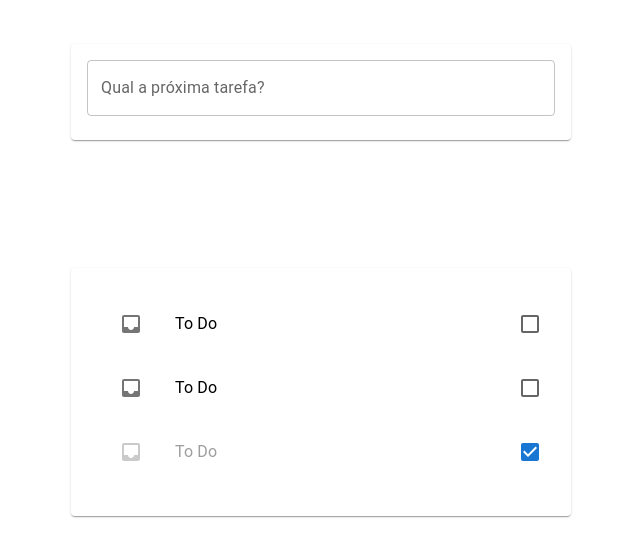
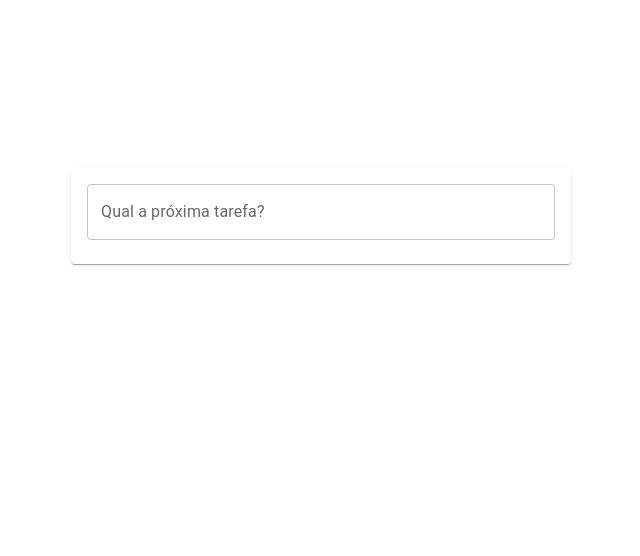
Before and after one commit to guilhXavier/todo-app, a React (Vite) app: page / in a window 1280 px wide. Shown: the part 120-676 px from the top of the page, without its empty margins (319-959 px from the left). Built offline with nearby package versions, Linux system fonts and the light colour scheme.

Commit message:
feat: add use hook to create to-do

```diff
--- a/src/App.tsx
+++ b/src/App.tsx
@@ -1,19 +1,16 @@
 import "./App.css";
+
 import { ToDoForm } from "./components/ToDoForm";
 import { ToDoList } from "./components/ToDoList";
+import { useToDo } from "./hooks/useToDo";
 
 function App() {
+  const { toDos } = useToDo();
+
   return (
     <>
       <ToDoForm />
-      <ToDoList
-        toDos={[
-          { id: 1, title: "To Do", isCompleted: false },
-          { id: 2, title: "To Do", isCompleted: false },
-          { id: 3, title: "To Do", isCompleted: true },
-        ]}
-        onChange={() => {}}
-      />
+      <ToDoList toDos={toDos} onChange={() => {}} />
     </>
   );
 }
--- a/src/components/ToDoForm.tsx
+++ b/src/components/ToDoForm.tsx
@@ -1,14 +1,41 @@
-import React from "react";
+import React, { useState, ChangeEvent, KeyboardEvent } from "react";
 import { Card, CardContent, TextField } from "@mui/material";
+import { useToDo } from "../hooks/useToDo";
 
-export const ToDoForm: React.FC = () => (
-  <Card sx={{ marginBottom: 16 }}>
+type EventHandleChange = ChangeEvent<HTMLInputElement | HTMLTextAreaElement>;
+type EventHandleChangeKeyDown = KeyboardEvent<HTMLInputElement>;
+
+export const ToDoForm: React.FC = () => {
+  const { add } = useToDo();
+  const [title, setTitle] = useState<string>("");
+
+  // --> Função responsável por capturar o evento de escrever/digitar no input e salvar no estado.
+  const handleChange = (event: EventHandleChange) => {
+    const titleTyped = event.target.value;
+    setTitle(titleTyped);
+  };
+
+  // --> Função responsável por criar um novo ToDo. Acionada quando a tecla "Enter" é pressionada.
+  const handleKeyDown = (event: EventHandleChangeKeyDown) => {
+    if (event.key === "Enter") {
+      add(title);
+      setTitle("");
+    }
+  };
+
+  return (
+    <Card sx={{ marginBottom: 16 }} onKeyDown={handleKeyDown}>
       <CardContent>
         <TextField
           sx={{ width: "100%" }}
           label="Qual a próxima tarefa?"
           variant="outlined"
+          value={title}
+          onChange={(event) => {
+            handleChange(event);
+          }}
         />
       </CardContent>
     </Card>
   );
+};
--- a/src/components/ToDoList.tsx
+++ b/src/components/ToDoList.tsx
@@ -9,6 +9,7 @@ interface ToDoListProps {
 }
 export const ToDoList: React.FC<ToDoListProps> = ({ toDos, onChange }) => (
   <Card sx={{ width: 500 }}>
+    {toDos?.length > 0 ? (
       <CardContent>
         <List>
           {toDos.map((elem) => (
@@ -16,5 +17,8 @@ export const ToDoList: React.FC<ToDoListProps> = ({ toDos, onChange }) => (
           ))}
         </List>
       </CardContent>
+    ) : (
+      <></>
+    )}
   </Card>
 );
```
Also changed, not shown: src/utils/ToDoForm.tsx (added, +14 -0 lines). Lines whose indentation alone changed are shown as unchanged.
